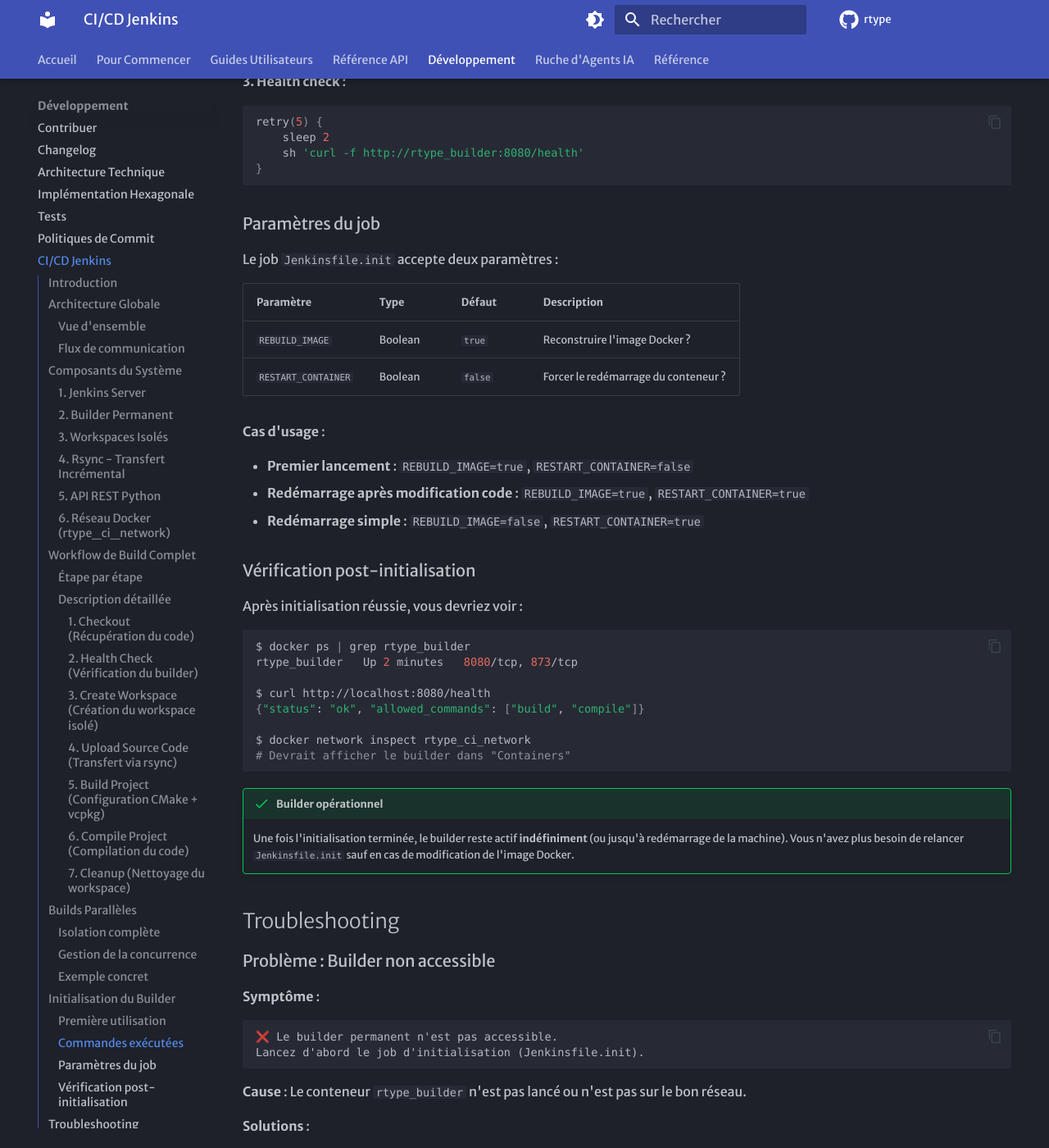
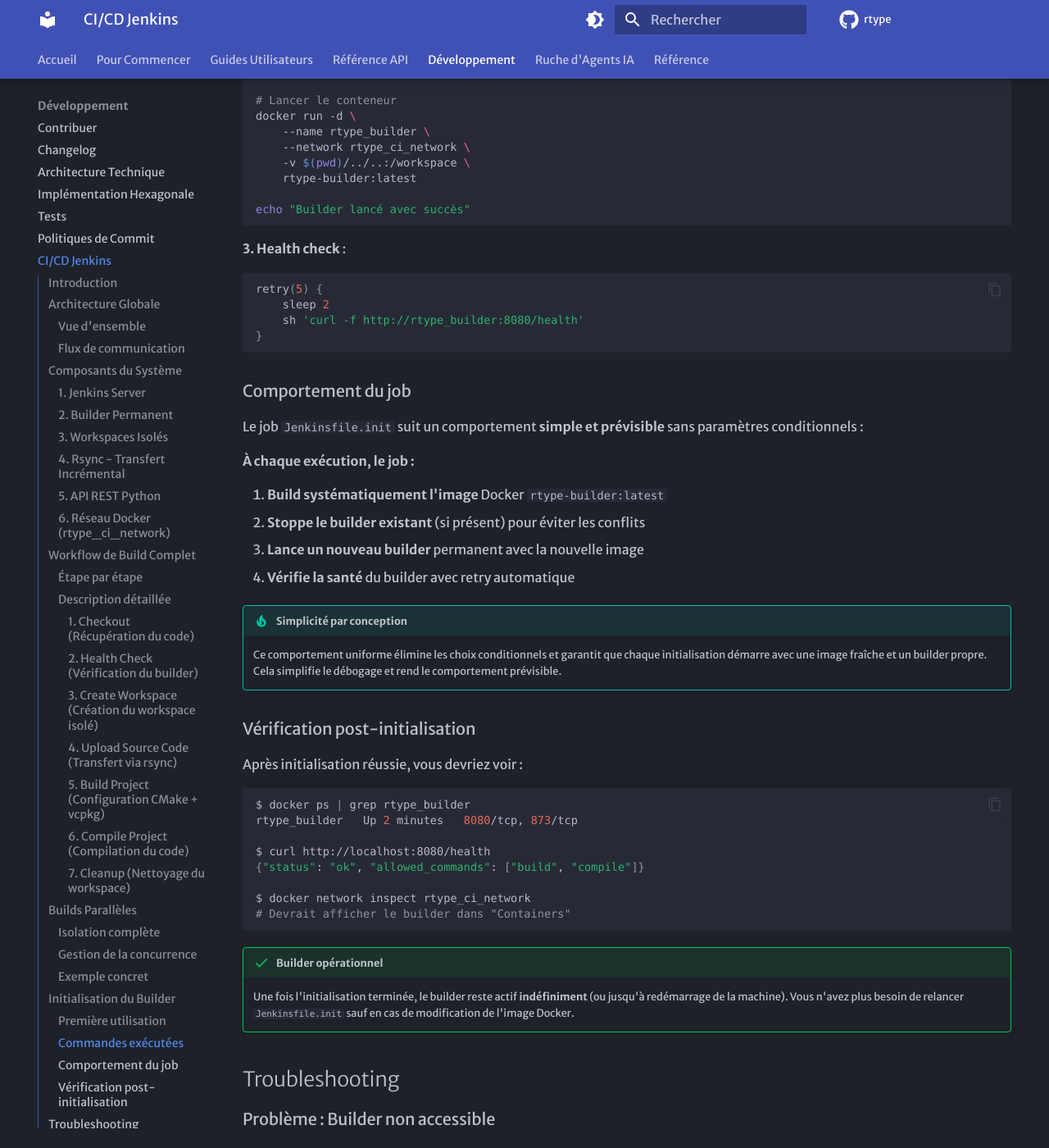
Before and after one commit to ChrisG-L/rtype, an MkDocs documentation site: the page built from docs/development/ci-cd.md, in a window 1280 px wide and 1400 px high, scrolled down 13880 px. Shown: the whole window at 82% size. Built offline with MkDocs 1.6.1 and Material for MkDocs 9.7.7, drawn with Linux system fonts in a browser that asks for light colours; some web fonts are replaced; comment, search, counter and statistics services are not loaded; the version menu is left out; some of the changed text lies outside the part shown.

Commit message:
DOCS: mise à jour documentation CI/CD suite aux changements récents
Mise à jour de la documentation pour refléter les 2 commits précédents :

1. Correction du contexte de build Docker :
   - Ajout d'une note expliquant que le contexte doit être la racine du projet
   - Correction de la commande docker build (contexte racine au lieu de ci_cd/docker/)
   - Ajout de l'alternative avec build_image.sh
   - Explication du pourquoi : chemins COPY relatifs dans Dockerfile.build

2. Simplification du Jenkinsfile.init :
   - Suppression de la section "Paramètres du job" (REBUILD_IMAGE, RESTART_CONTAINER n'existent plus)
   - Remplacement par "Comportement du job" avec le nouveau comportement simplifié
   - Explication : build systématique + arrêt systématique pour comportement prévisible
   - Ajout d'un tip sur la simplicité par conception

Ces mises à jour alignent la documentation avec les commits :
- 54ff3f9 FIX: correction des chemins COPY dans Dockerfile.build
- 962f89d REFACTOR: simplification du pipeline Jenkinsfile.init

🤖 Generated with [Claude Code](https://claude.com/claude-code)

Co-Authored-By: Claude <noreply@anthropic.com>

````diff
--- a/docs/development/ci-cd.md
+++ b/docs/development/ci-cd.md
@@ -606,9 +606,16 @@ flowchart LR
 
 **1. Build de l'image** :
 ```bash
+# Depuis la racine du projet (contexte = racine)
+docker build -f ci_cd/docker/Dockerfile.build -t rtype-builder:latest .
+
+# Ou utiliser le script fourni
 cd ci_cd/docker
-docker build -f Dockerfile.build -t rtype-builder:latest .
+./build_image.sh
 ```
+
+!!! note "Contexte de build"
+    Le contexte Docker doit être la **racine du projet** (pas `ci_cd/docker/`) car le Dockerfile copie des fichiers depuis `ci_cd/docker/` avec des chemins relatifs (ex: `COPY ci_cd/docker/entrypoint.sh`).
 
 **2. Lancement du builder** :
 ```bash
@@ -642,20 +649,19 @@ retry(5) {
 }
 ```
 
-### Paramètres du job
+### Comportement du job
 
-Le job `Jenkinsfile.init` accepte deux paramètres :
+Le job `Jenkinsfile.init` suit un comportement **simple et prévisible** sans paramètres conditionnels :
 
-| Paramètre | Type | Défaut | Description |
-|-----------|------|--------|-------------|
-| `REBUILD_IMAGE` | Boolean | `true` | Reconstruire l'image Docker ? |
-| `RESTART_CONTAINER` | Boolean | `false` | Forcer le redémarrage du conteneur ? |
+**À chaque exécution, le job :**
 
-**Cas d'usage** :
+1. **Build systématiquement l'image** Docker `rtype-builder:latest`
+2. **Stoppe le builder existant** (si présent) pour éviter les conflits
+3. **Lance un nouveau builder** permanent avec la nouvelle image
+4. **Vérifie la santé** du builder avec retry automatique
 
-- **Premier lancement** : `REBUILD_IMAGE=true`, `RESTART_CONTAINER=false`
-- **Redémarrage après modification code** : `REBUILD_IMAGE=true`, `RESTART_CONTAINER=true`
-- **Redémarrage simple** : `REBUILD_IMAGE=false`, `RESTART_CONTAINER=true`
+!!! tip "Simplicité par conception"
+    Ce comportement uniforme élimine les choix conditionnels et garantit que chaque initialisation démarre avec une image fraîche et un builder propre. Cela simplifie le débogage et rend le comportement prévisible.
 
 ### Vérification post-initialisation
 
````
